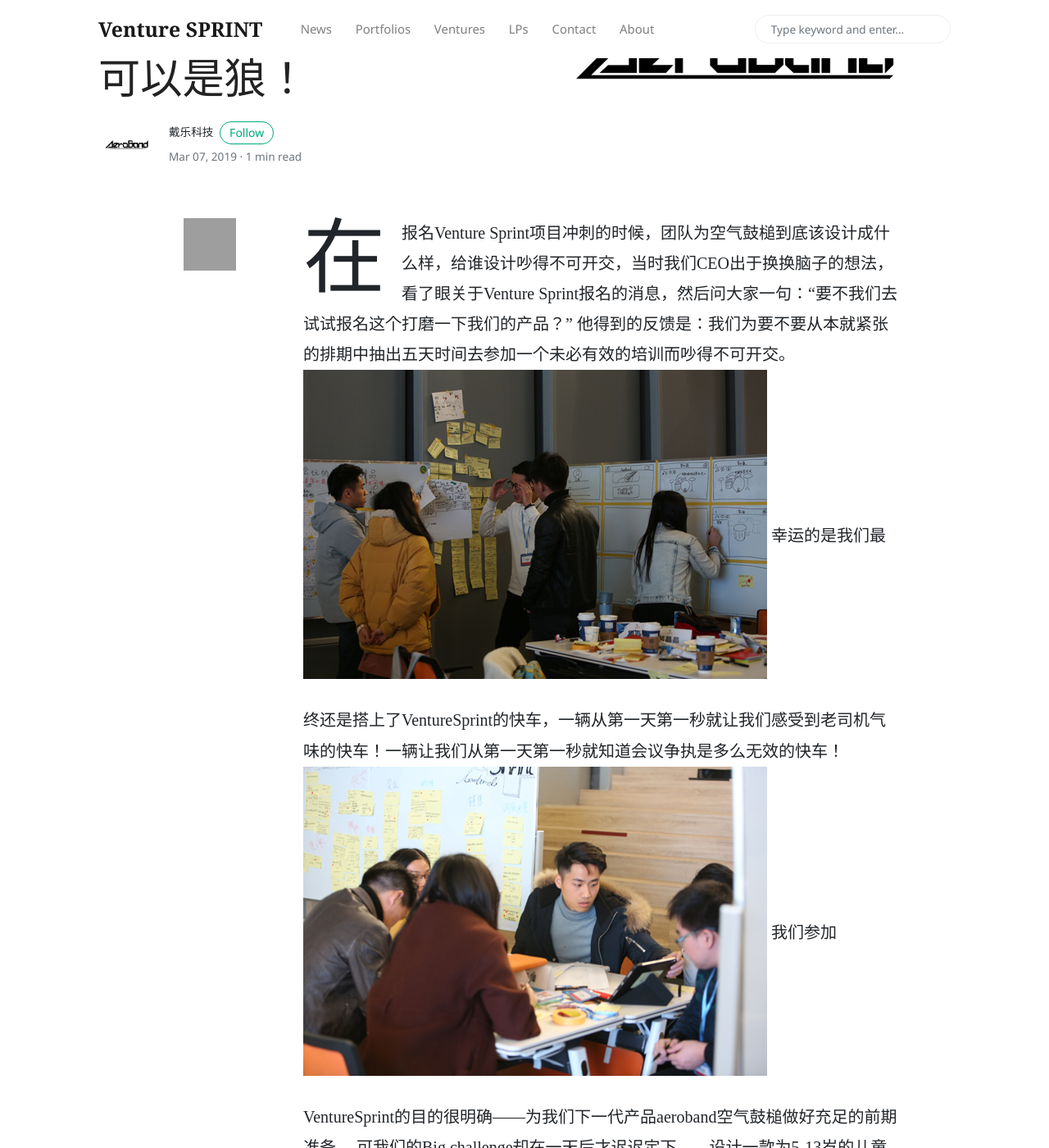
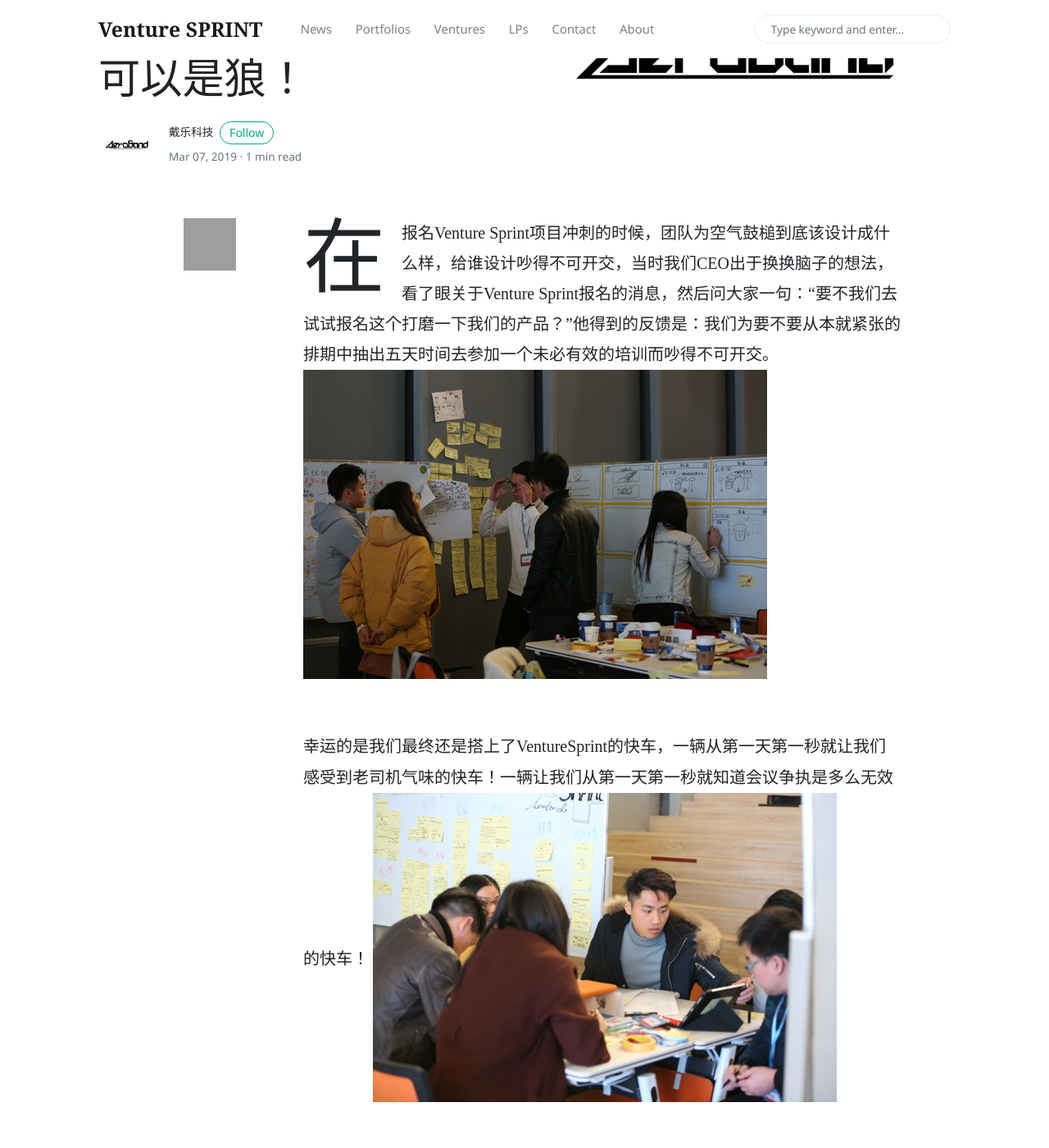
Before and after one commit to nkshuihan/venture-sprint.com, a Jekyll site: the page built from docs/_posts/2019-03-07-dailekeji-sprint-story.md, in a window 1280 px wide and 1400 px high, scrolled down 218 px. Shown: the whole window at 82% size. Built offline with Jekyll 4.4.1, drawn with Linux system fonts in a browser that asks for light colours; nearby versions of some CDN libraries; some web fonts are replaced; comment, search, counter and statistics services are not loaded; some of the changed text lies outside the part shown; grey boxes are pictures that could not be loaded.

Commit message:
Update 2019-03-07-dailekeji-sprint-story.md

```diff
--- a/docs/_posts/2019-03-07-dailekeji-sprint-story.md
+++ b/docs/_posts/2019-03-07-dailekeji-sprint-story.md
@@ -6,33 +6,38 @@
   - vs2
 image: /assets/portfolios/dailekeji/icon.jpg
 ---
-在报名Venture Sprint项目冲刺的时候，团队为空气鼓槌到底该设计成什么样，给谁设计吵得不可开交，当时我们CEO出于换换脑子的想法，看了眼关于Venture Sprint报名的消息，然后问大家一句：“要不我们去试试报名这个打磨一下我们的产品？”
-他得到的反馈是：我们为要不要从本就紧张的排期中抽出五天时间去参加一个未必有效的培训而吵得不可开交。
+在报名Venture Sprint项目冲刺的时候，团队为空气鼓槌到底该设计成什么样，给谁设计吵得不可开交，当时我们CEO出于换换脑子的想法，看了眼关于Venture Sprint报名的消息，然后问大家一句：“要不我们去试试报名这个打磨一下我们的产品？”他得到的反馈是：我们为要不要从本就紧张的排期中抽出五天时间去参加一个未必有效的培训而吵得不可开交。
 ![storyboard](/assets/2019/02-dailiekeji-sprint/1-storyboard.jpg)
+
 幸运的是我们最终还是搭上了VentureSprint的快车，一辆从第一天第一秒就让我们感受到老司机气味的快车！一辆让我们从第一天第一秒就知道会议争执是多么无效的快车！
 ![skecth](/assets/2019/02-dailiekeji-sprint/2-sketch.jpg)
-我们参加VentureSprint的目的很明确——为我们下一代产品aeroband空气鼓槌做好充足的前期准备。
-可我们的Big challenge却在一天后才迟迟定下——设计一款为5-13岁的儿童能快速上手的空气鼓槌，这足以见我们日常的讨论是十分缺乏清晰的思路的。
+
+我们参加VentureSprint的目的很明确——为我们下一代产品aeroband空气鼓槌做好充足的前期准备。可我们的Big challenge却在一天后才迟迟定下——设计一款为5-13岁的儿童能快速上手的空气鼓槌，这足以见我们日常的讨论是十分缺乏清晰的思路的。
 ![share](/assets/2019/02-dailiekeji-sprint/3-share.jpg)
+
 值得庆幸的是，我们通过第一天的HMW分析法，快速走出自己的思维漩涡，逐渐发现团队中其他成员的长处，并贡献自己的优势，将团队的力量和智慧发挥的淋漓尽致。
 ![split](/assets/2019/02-dailiekeji-sprint/4-split.jpg)
 （这是我们在思考HMW时的问题拆解）
+
 Venture Sprint的流程在我们团队的总结基本如下：
-1.  设定一个粗糙的Big challenge
-2.  在Big challenge下，用HMW分析法发现并拆解问题（团队独立思考）
-3.  反推一个更加精准的Big challenge（团队独立思考后投票）
-4.  围绕Big challenge 确定人群购买路径
-5.  产出人群购买路径每一步的界面（团队独立思考后投票）
-6.  将众人的界面分拆到人群购买路径的每一步上
-7.  四步素描和疯狂8’（团队独立思考后投票）
-8.  六步分镜头（团队独立思考）
-9.  选择最佳整条流程
-10. 8-15步原型界面
+
+1. 设定一个粗糙的Big challenge
+2. 在Big challenge下，用HMW分析法发现并拆解问题（团队独立思考)
+3. 反推一个更加精准的Big challenge（团队独立思考后投票)
+4. 围绕Big challenge 确定人群购买路径
+5. 产出人群购买路径每一步的界面（团队独立思考后投票）
+6. 将众人的界面分拆到人群购买路径的每一步上
+7. 四步素描和疯狂8’（团队独立思考后投票）
+8. 六步分镜头（团队独立思考）
+9. 选择最佳整条流程
+10.8-15步原型界面
 11. 团队间测试及原型界面改动
 12. 用户测试
+
 有趣的是，为了保证我们下午不犯困，姚瑞军教练还要求我们午间不许吃肉！这可把我们几个大男人腿吓软了！
 ![presentation](/assets/2019/02-dailiekeji-sprint/5-presentation.jpg)
+
 不过几天“吃斋”下来，Venture Sprint让我们相信，即使不吃肉也可以是狼，而且更快更精准。
 ![heying](/assets/2019/02-dailiekeji-sprint/6-heying.jpg)
-非常感谢李卓桓以及姚瑞军教练在这五天来的陪伴，把我们这支野气十足的队伍锻炼成一支正规军，让我们有时间通过这样一套科学高效的方法验证想法。
-祝Venture Sprint冲刺越办越好，助力更多创业团队起飞！
+
+非常感谢李卓桓以及姚瑞军教练在这五天来的陪伴，把我们这支野气十足的队伍锻炼成一支正规军，让我们有时间通过这样一套科学高效的方法验证想法。祝Venture Sprint冲刺越办越好，助力更多创业团队起飞！
```
